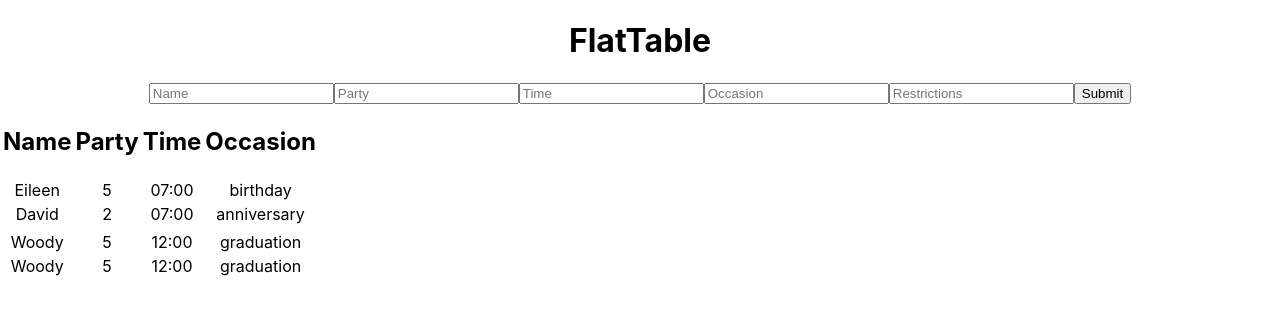
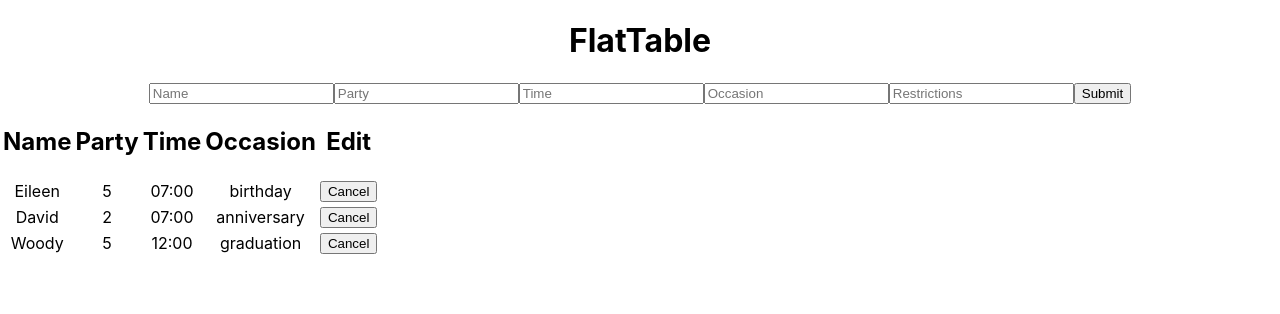
Before and after one commit to eburdekin/flattable, a React (Create React App) app: page /Reservations in a window 1280 px wide. Shown: the top 314 px of the page. Built offline with nearby package versions, Linux system fonts and the light colour scheme; data requests are answered from the project's data file.

Commit message:
add Delete functionality

```diff
--- a/db.json
+++ b/db.json
@@ -17,23 +17,12 @@
       "restrictions": "vegan"
     },
     {
-      "id": 2
-    },
-    {
       "name": "Woody",
       "party": "5",
       "time": "12:00",
       "occasion": "graduation",
       "restrictions": "candy",
       "id": 3
-    },
-    {
-      "name": "Woody",
-      "party": "5",
-      "time": "12:00",
-      "occasion": "graduation",
-      "restrictions": "candy",
-      "id": 4
     }
   ]
 }
--- a/src/Components/Page.js
+++ b/src/Components/Page.js
@@ -26,11 +26,21 @@ export default function Page() {
     }).then(res => res.json()).then(data => setReservations([...reservations, data]))
   }
 
+  const handleDelete = (id) => {
+    fetch(`${API}/${id}`, {
+      method: 'DELETE',
+      headers: headers
+    })
+    .then(
+      setReservations(reservations.filter(reservation => reservation.id !== id))
+    )
+  }
+
     return (
         <>
         <Header />
         <ReservationForm handleAddSubmit={handleAddSubmit}/>
-        <Reservations reservations={reservations} />
+        <Reservations reservations={reservations} handleDelete={handleDelete} />
         </>
     )
 }
--- a/src/Components/Reservation.js
+++ b/src/Components/Reservation.js
@@ -1,10 +1,11 @@
-export default function Reservation({reservation}) {
+export default function Reservation({reservation, handleDelete}) {
     return <>
     <tr>
        <td>{reservation.name}</td>
        <td>{reservation.party}</td>
        <td>{reservation.time}</td>
        <td>{reservation.occasion}</td>
+       <td><button type="button" onClick={(e) => handleDelete(reservation.id)} >Cancel</button></td>
     </tr>
     </>
 }
--- a/src/Components/Reservations.js
+++ b/src/Components/Reservations.js
@@ -1,6 +1,6 @@
 import Reservation from './Reservation'
 
-export default function Reservations({reservations}) {
+export default function Reservations({reservations, handleDelete}) {
     return <>
     <table>
         <thead>
@@ -17,10 +17,13 @@ export default function Reservations({reservations}) {
                 <th>
                     <h2>Occasion</h2>
                 </th>
+                <th>
+                    <h2>Edit</h2>
+                    </th>
             </tr>
         </thead>
         <tbody>
-            {reservations.map(reservation => <Reservation key={reservation.id} reservation={reservation} />)}
+            {reservations.map(reservation => <Reservation key={reservation.id} reservation={reservation} handleDelete={handleDelete} />)}
         </tbody>
     </table>
 
```
